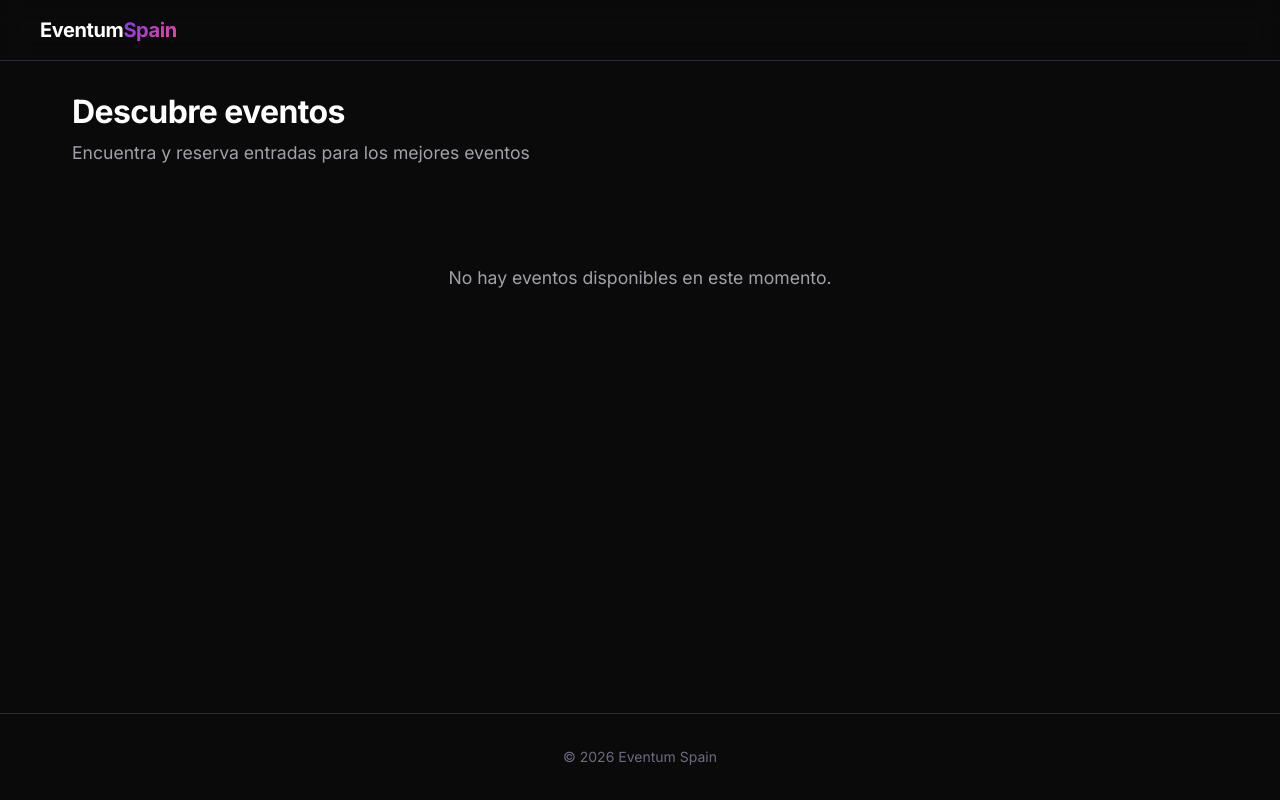
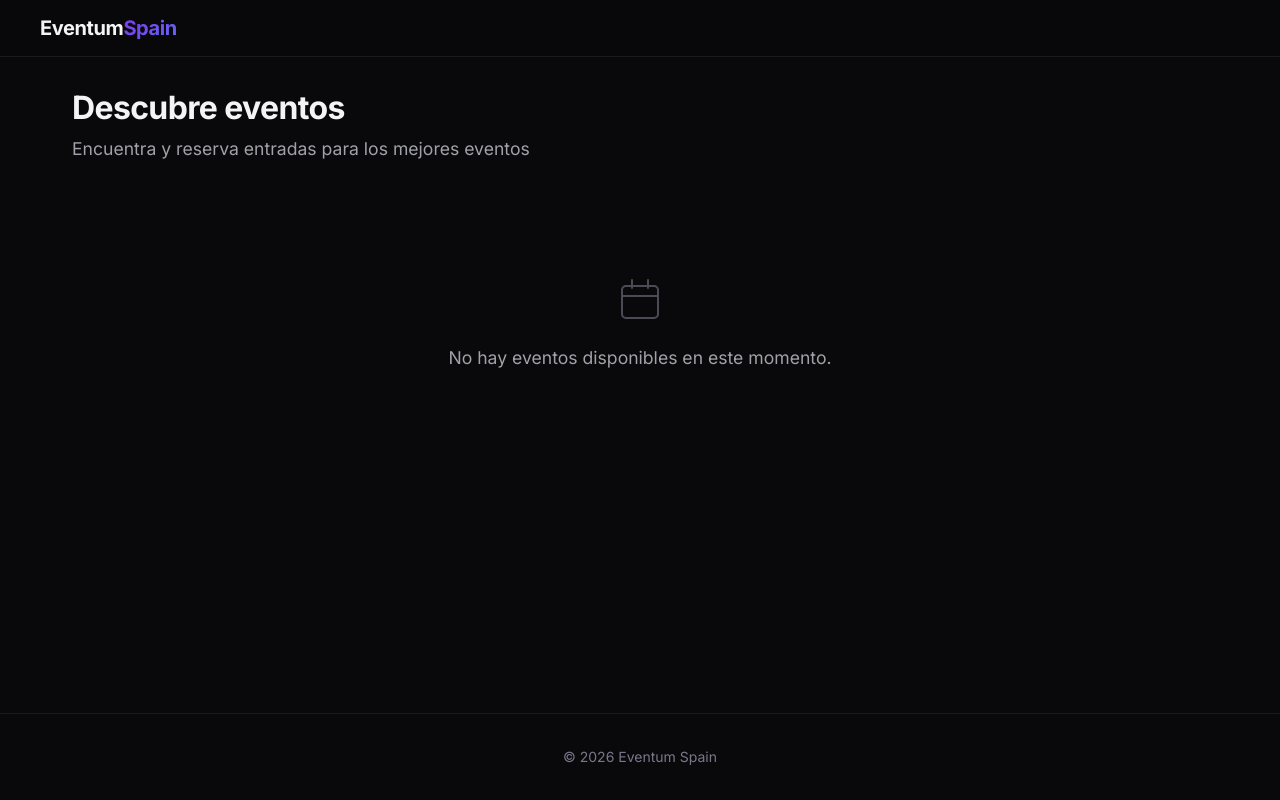
Before and after one commit to javierdp04/ticket-app, a Flask app: page / in a window 1280 px wide. Run offline with Flask 3, Linux system fonts and the light colour scheme; data that the repository does not hold is empty.

Commit message:
Rediseño UI: dark theme refinado, iconos SVG, mejoras de compra
- Mejor jerarquía de superficies y bordes rgba sutiles
- Gradiente profesional violet→indigo (sin rosa)
- Iconos SVG inline en lugar de emojis Unicode
- Sidebar de compra mejorado con spinner en botón
- "Últimas X" en amarillo para baja disponibilidad
- Touch targets 44px en móvil, prefers-reduced-motion
- fadeInUp sutil al cargar página

Co-Authored-By: Claude Opus 4.6 <noreply@anthropic.com>

```diff
--- a/app/static/css/main.css
+++ b/app/static/css/main.css
@@ -1,16 +1,16 @@
 /* ===== Variables ===== */
 :root {
-    --bg-primary: #0a0a0a;
-    --bg-surface: #1a1a2e;
-    --bg-surface-hover: #222240;
-    --bg-input: #16162a;
-    --border-color: #2a2a3e;
-    --text-primary: #ffffff;
+    --bg-primary: #09090b;
+    --bg-surface: #13131a;
+    --bg-surface-hover: #1c1c26;
+    --bg-input: #0e0e15;
+    --border-color: rgba(255, 255, 255, 0.07);
+    --text-primary: #f4f4f5;
     --text-secondary: #a1a1aa;
-    --text-muted: #6b6b80;
+    --text-muted: #78788a;
     --accent: #7c3aed;
     --accent-hover: #6d28d9;
-    --accent-gradient: linear-gradient(135deg, #7c3aed, #ec4899);
+    --accent-gradient: linear-gradient(135deg, #7c3aed, #6366f1);
     --success: #22c55e;
     --success-bg: rgba(34, 197, 94, 0.12);
     --error: #ef4444;
@@ -20,8 +20,8 @@
     --radius: 12px;
     --radius-sm: 8px;
     --radius-xs: 6px;
-    --shadow: 0 4px 24px rgba(0, 0, 0, 0.3);
-    --shadow-lg: 0 8px 40px rgba(0, 0, 0, 0.5);
+    --shadow: 0 4px 24px rgba(0, 0, 0, 0.25);
+    --shadow-lg: 0 12px 40px rgba(0, 0, 0, 0.4);
 }
 
 /* ===== Reset ===== */
@@ -87,11 +103,11 @@ header {
     position: sticky;
     top: 0;
     z-index: 100;
-    background: rgba(10, 10, 10, 0.8);
-    backdrop-filter: blur(12px);
-    -webkit-backdrop-filter: blur(12px);
+    background: rgba(9, 9, 11, 0.85);
+    backdrop-filter: blur(16px);
+    -webkit-backdrop-filter: blur(16px);
     border-bottom: 1px solid var(--border-color);
-    padding: 0.875rem 2rem;
+    padding: 0.75rem 2rem;
 }
 
 header nav {
@@ -1182,12 +1221,52 @@ footer {
 /* ===== No Events ===== */
 .no-events {
     text-align: center;
-    padding: 4rem 2rem;
+    padding: 5rem 2rem;
     color: var(--text-secondary);
+}
+
+.no-events-icon {
+    display: block;
+    margin: 0 auto 1.25rem;
+    color: var(--text-muted);
+    opacity: 0.6;
 }
 
 .no-events p {
     font-size: 1.1rem;
+}
+
+/* ===== Attendees separator ===== */
+#attendees-container:not(:empty) {
+    margin-top: 1.5rem;
+    padding-top: 1.25rem;
+    border-top: 1px solid var(--border-color);
+}
+
+#attendees-container:not(:empty)::before {
+    content: "Datos de los asistentes";
+    display: block;
+    font-size: 0.8rem;
+    font-weight: 600;
+    color: var(--text-muted);
+    text-transform: uppercase;
+    letter-spacing: 0.04em;
+    margin-bottom: 1rem;
+}
+
+/* ===== Low availability ===== */
+.ticket-type-avail-low {
+    color: var(--warning) !important;
+    font-weight: 600;
+}
+
+/* ===== Reduced motion ===== */
+@media (prefers-reduced-motion: reduce) {
+    *, *::before, *::after {
+        animation-duration: 0.01ms !important;
+        animation-iteration-count: 1 !important;
+        transition-duration: 0.01ms !important;
+    }
 }
 
 /* ===== Responsive ===== */
--- a/app/templates/base.html
+++ b/app/templates/base.html
@@ -6,7 +6,7 @@
     <title>{% block title %}Eventum Spain{% endblock %}</title>
     <link rel="preconnect" href="https://fonts.googleapis.com">
     <link rel="preconnect" href="https://fonts.gstatic.com" crossorigin>
-    <link href="https://fonts.googleapis.com/css2?family=Inter:wght@400;500;600;700&display=swap" rel="stylesheet">
+    <link href="https://fonts.googleapis.com/css2?family=Inter:wght@400;500;600;700;800&display=swap" rel="stylesheet">
     <link rel="stylesheet" href="{{ url_for('static', filename='css/main.css') }}">
     {% block head %}{% endblock %}
 </head>
--- a/app/templates/index.html
+++ b/app/templates/index.html
@@ -34,8 +34,8 @@
                         <div class="event-card-content">
                             <h2>{{ event.name }}</h2>
                             <div class="event-meta">
-                                <span><span class="meta-icon">&#128197;</span> {{ event.date }}</span>
-                                <span><span class="meta-icon">&#128205;</span> {{ event.venue }}</span>
+                                <span><svg class="meta-icon" width="14" height="14" viewBox="0 0 16 16" fill="none" stroke="currentColor" stroke-width="1.5" stroke-linecap="round" stroke-linejoin="round"><rect x="2" y="3" width="12" height="11" rx="1.5"/><path d="M2 7h12M5 1v3M11 1v3"/></svg> {{ event.date }}</span>
+                                <span><svg class="meta-icon" width="14" height="14" viewBox="0 0 16 16" fill="none" stroke="currentColor" stroke-width="1.5" stroke-linecap="round" stroke-linejoin="round"><path d="M8 14.5S3 9.5 3 6.5a5 5 0 0110 0c0 3-5 8-5 8z"/><circle cx="8" cy="6.5" r="1.5"/></svg> {{ event.venue }}</span>
                             </div>
                         </div>
                     </div>
@@ -45,6 +45,7 @@
         </div>
     {% else %}
         <div class="no-events">
+            <svg class="no-events-icon" width="48" height="48" viewBox="0 0 48 48" fill="none" stroke="currentColor" stroke-width="2" stroke-linecap="round" stroke-linejoin="round"><rect x="6" y="10" width="36" height="32" rx="4"/><path d="M6 20h36M16 4v8M32 4v8"/></svg>
             <p>No hay eventos disponibles en este momento.</p>
         </div>
     {% endif %}
```
Also changed, not shown: other parts of app/static/css/main.css (+90 -30 lines), app/templates/event_detail.html (+6 -2 lines).
